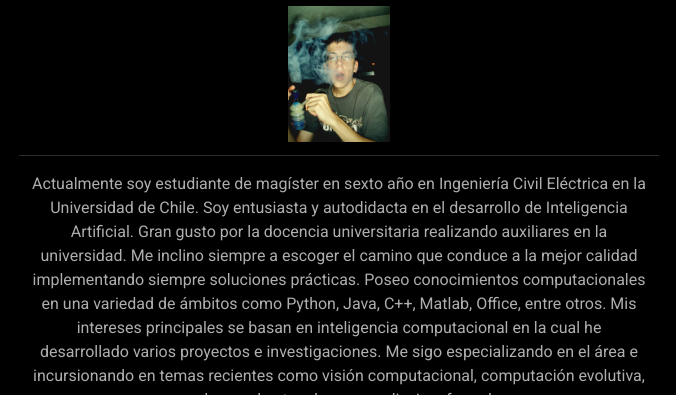
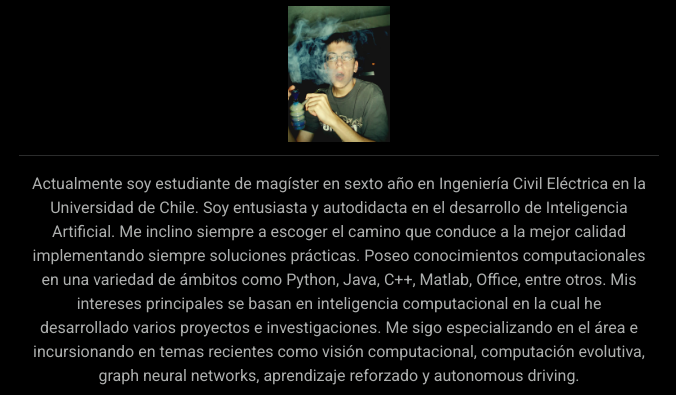
Before and after one commit to rudyn2/rudyn2.github.io, a plain HTML site: page index.html in a window 1280 px wide. Shown: the part 92-487 px from the top of the page, without its empty margins (301-977 px from the left). Drawn offline with nearby package versions, Linux system fonts and the light colour scheme.

Commit message:
update project

```diff
--- a/index.html
+++ b/index.html
@@ -22,12 +22,11 @@
         <img src="mclovin.jpg" class="img-fluid align-self-center profile-pic" alt="Italian Trulli">
         <hr>
         <p>Actualmente soy estudiante de magíster en sexto año en Ingeniería Civil Eléctrica en la Universidad de Chile. Soy entusiasta y autodidacta en el
-            desarrollo de Inteligencia Artificial. Gran gusto por la docencia universitaria realizando auxiliares en la
-            universidad. Me inclino siempre a escoger el camino que conduce a la mejor calidad implementando siempre
+            desarrollo de Inteligencia Artificial. Me inclino siempre a escoger el camino que conduce a la mejor calidad implementando siempre
             soluciones prácticas. Poseo conocimientos computacionales en una variedad de ámbitos como Python, Java, C++,
             Matlab, Office, entre otros. Mis intereses principales se basan en inteligencia computacional en la cual he
             desarrollado varios proyectos e investigaciones. Me sigo especializando en el área e incursionando en temas
-            recientes como visión computacional, computación evolutiva, graph neural networks y aprendizaje reforzado.</p>
+            recientes como visión computacional, computación evolutiva, graph neural networks, aprendizaje reforzado y autonomous driving.</p>
     </div>
     <div class="row text-decoration-none ">
         <div class="align-items-center">
```
